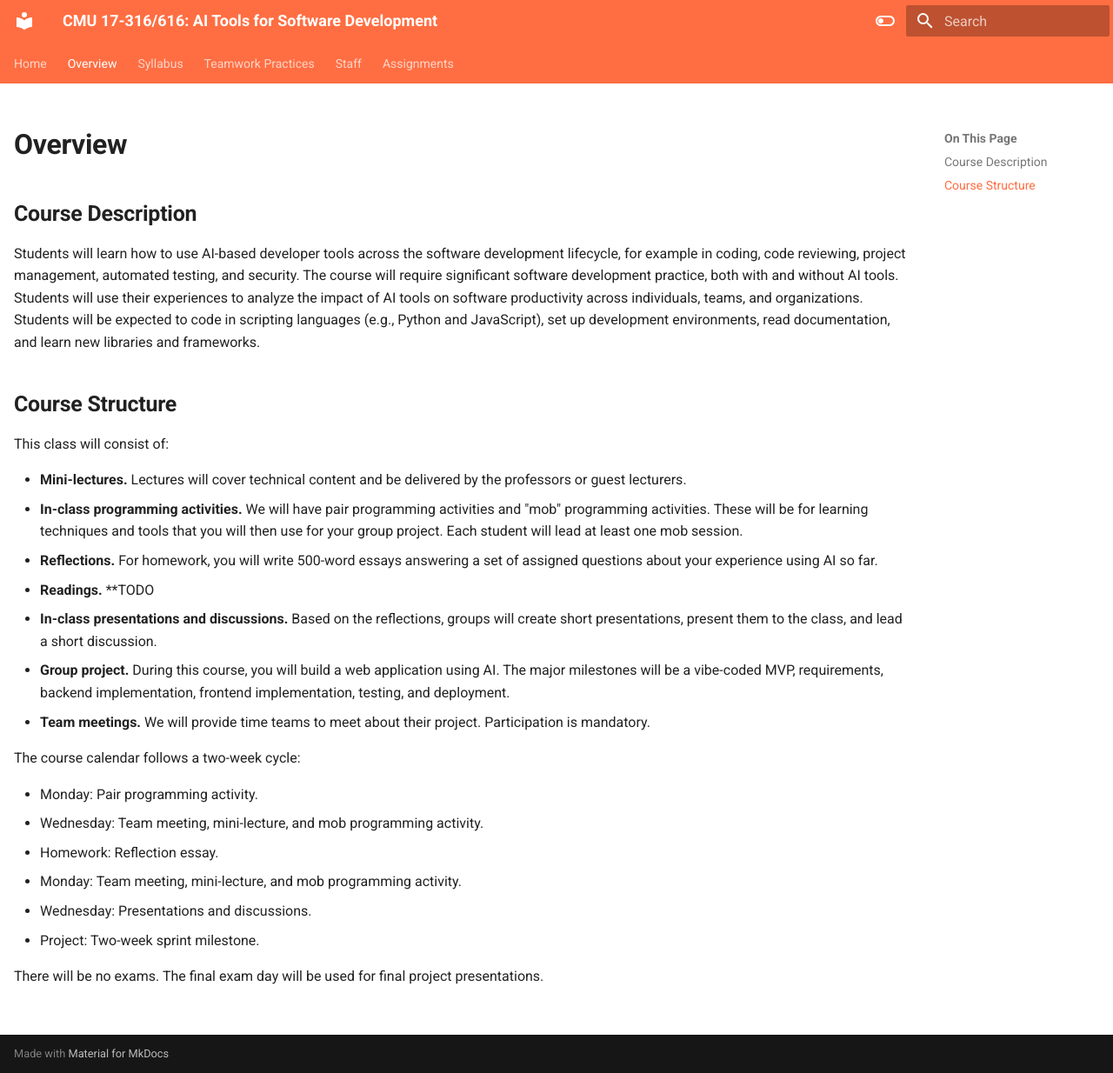
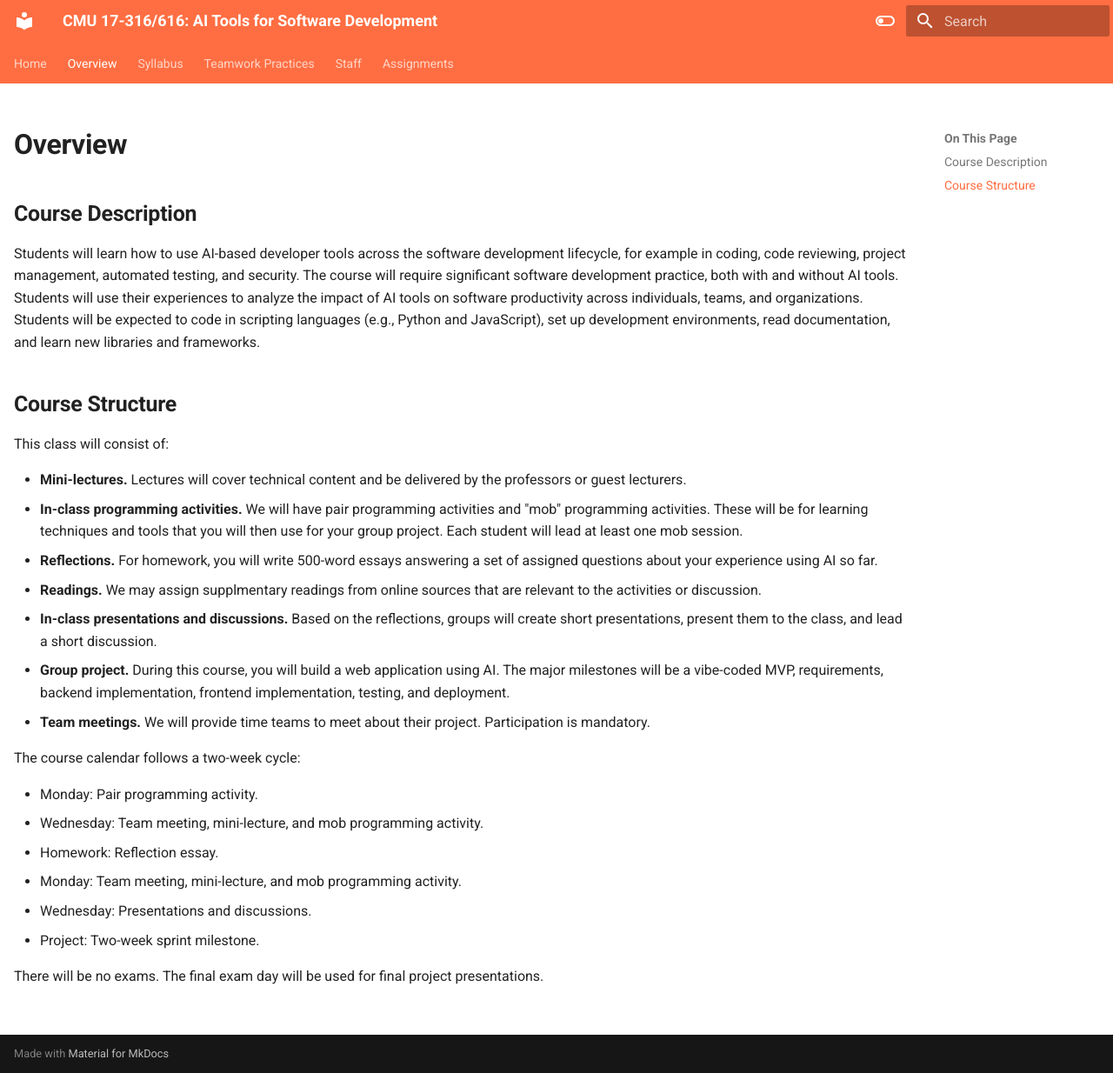
Before and after one commit to AI-Developer-Tools/ai-developer-tools.github.io, an MkDocs documentation site: the page built from docs/overview.md, in a window 1280 px wide and 1234 px high. Shown: the whole window at 87% size. Built offline with MkDocs 1.6.1 and Material for MkDocs 9.7.7, drawn with Linux system fonts in a browser that asks for light colours.

Commit message:
Readings.

```diff
--- a/docs/overview.md
+++ b/docs/overview.md
@@ -15,7 +15,7 @@ This class will consist of:
 - **Mini-lectures.** Lectures will cover technical content and be delivered by the professors or guest lecturers.
 - **In-class programming activities.** We will have pair programming activities and "mob" programming activities. These will be for learning techniques and tools that you will then use for your group project. Each student will lead at least one mob session.
 - **Reflections.** For homework, you will write 500-word essays answering a set of assigned questions about your experience using AI so far.
-- **Readings.** **TODO
+- **Readings.** We may assign supplmentary readings from online sources that are relevant to the activities or discussion.
 - **In-class presentations and discussions.** Based on the reflections, groups will create short presentations, present them to the class, and lead a short discussion.
 - **Group project.** During this course, you will build a web application using AI. The major milestones will be a vibe-coded MVP, requirements, backend implementation, frontend implementation, testing, and deployment.
 - **Team meetings.** We will provide time teams to meet about their project. Participation is mandatory.
```
